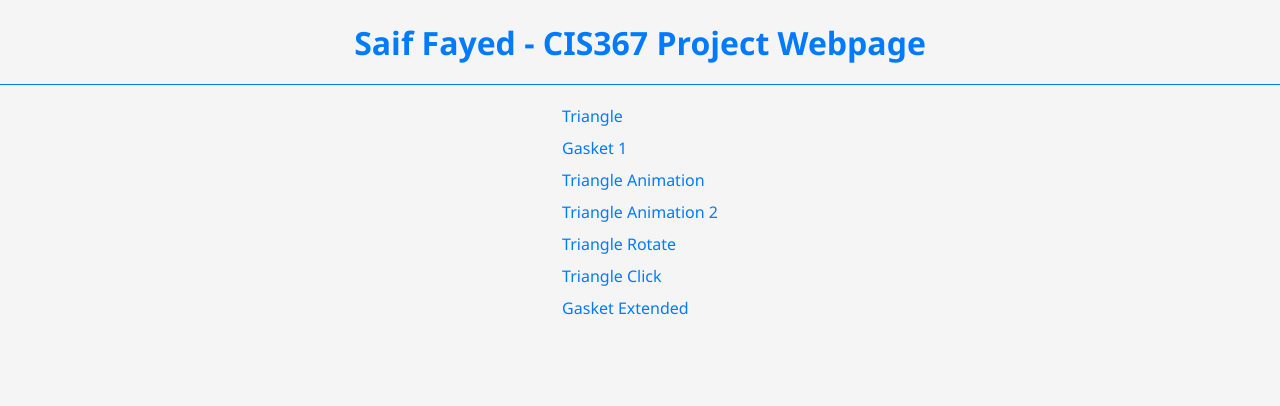
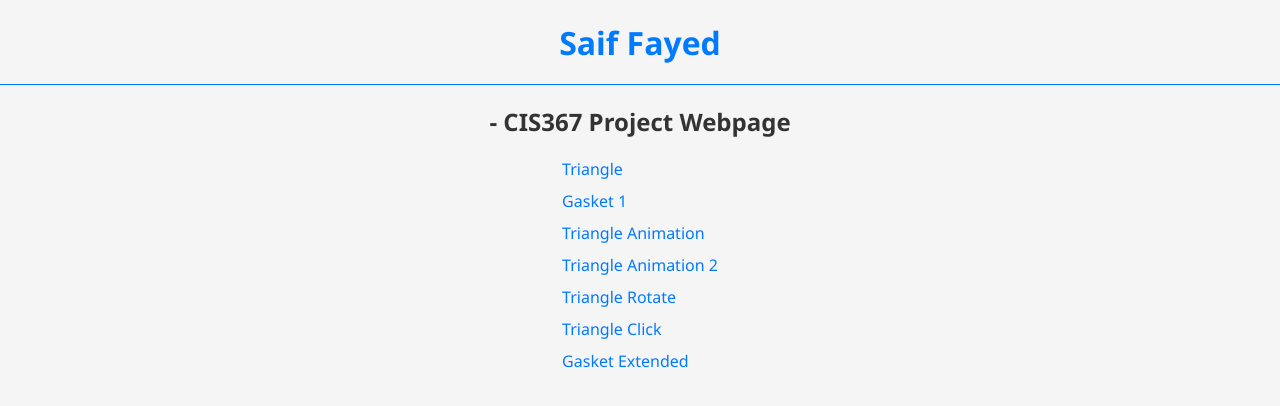
Before and after one commit to saiffayed/saiffayed.github.io, a plain HTML site: page index.html in a window 1280 px wide. Drawn offline with Linux system fonts and the light colour scheme.

Commit message:
changed header text

```diff
--- a/index.html
+++ b/index.html
@@ -50,8 +50,9 @@
     </style>
 </head>
 <body>
-    <h1>Saif Fayed - CIS367 Project Webpage</h1>
+    <h1>Saif Fayed</h1>
     <hr>
+    <h2>- CIS367 Project Webpage</h2>
     <ul>
         <li><a href="./triangle.html">Triangle</a></li>
         <li><a href="./gasket1-fayed.html">Gasket 1</a></li>
```
